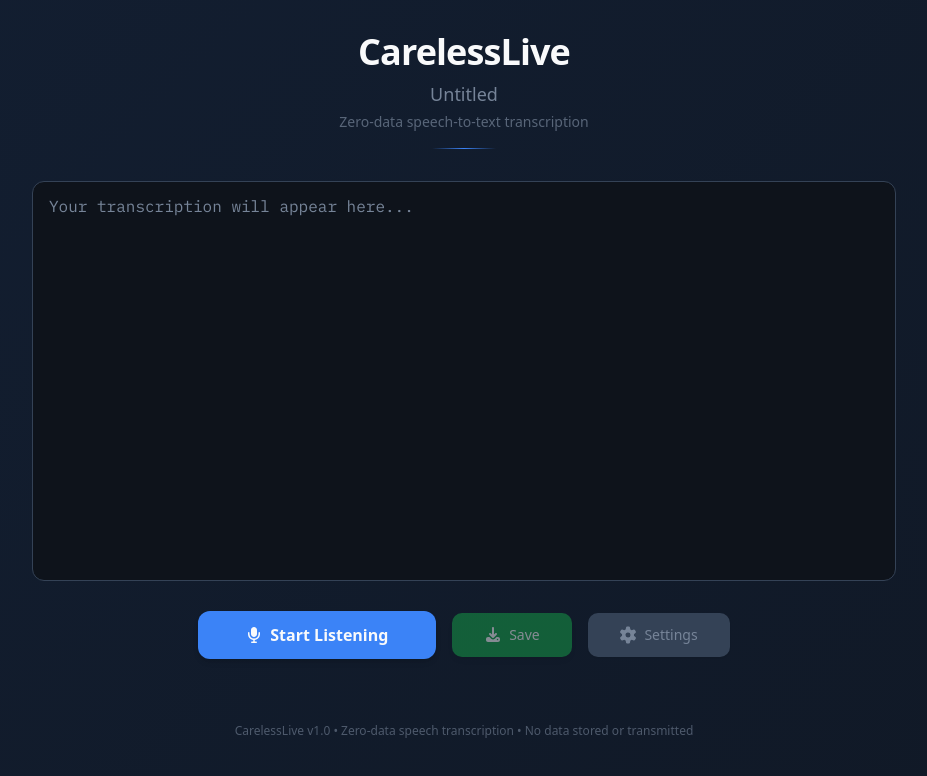
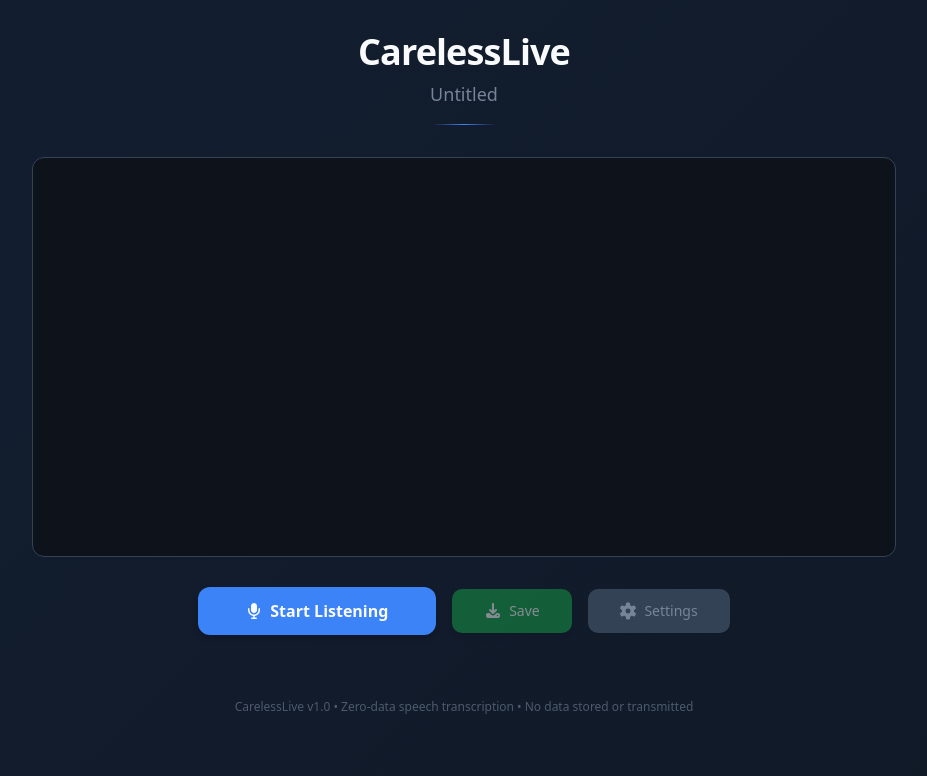
Before and after one commit to MushroomFleet/word-whisper-live, a React (Vite) app: page / in a window 1280 px wide. Shown: the top 776 px of the page, without its empty margins (176-1103 px from the left). Built offline with nearby package versions, Linux system fonts and the light colour scheme; the HTML template or start-up script is replaced by a standard one.

Commit message:
Remove placeholder text and redundant title

```diff
--- a/src/components/Header.tsx
+++ b/src/components/Header.tsx
@@ -26,12 +26,6 @@ export const Header: React.FC<HeaderProps> = ({
       )}>
         {projectName}
       </div>
-      <div className={cn(
-        "text-sm text-muted-foreground/70",
-        "theme-retro:text-green-600 theme-retro:font-mono theme-retro:tracking-wider"
-      )}>
-        Zero-data speech-to-text transcription
-      </div>
 
       {/* Subtle theme indicator */}
       <div className={cn(
--- a/src/components/TranscriptionArea.tsx
+++ b/src/components/TranscriptionArea.tsx
@@ -14,7 +14,7 @@ export const TranscriptionArea: React.FC<TranscriptionAreaProps> = ({
   transcript,
   interimTranscript,
   isListening,
-  placeholder = "Your transcription will appear here...",
+  placeholder = "",
   onChange,
   className,
 }) => {
```
Also changed, not shown: 1 other file (tests, documents, lock files or other folders).
